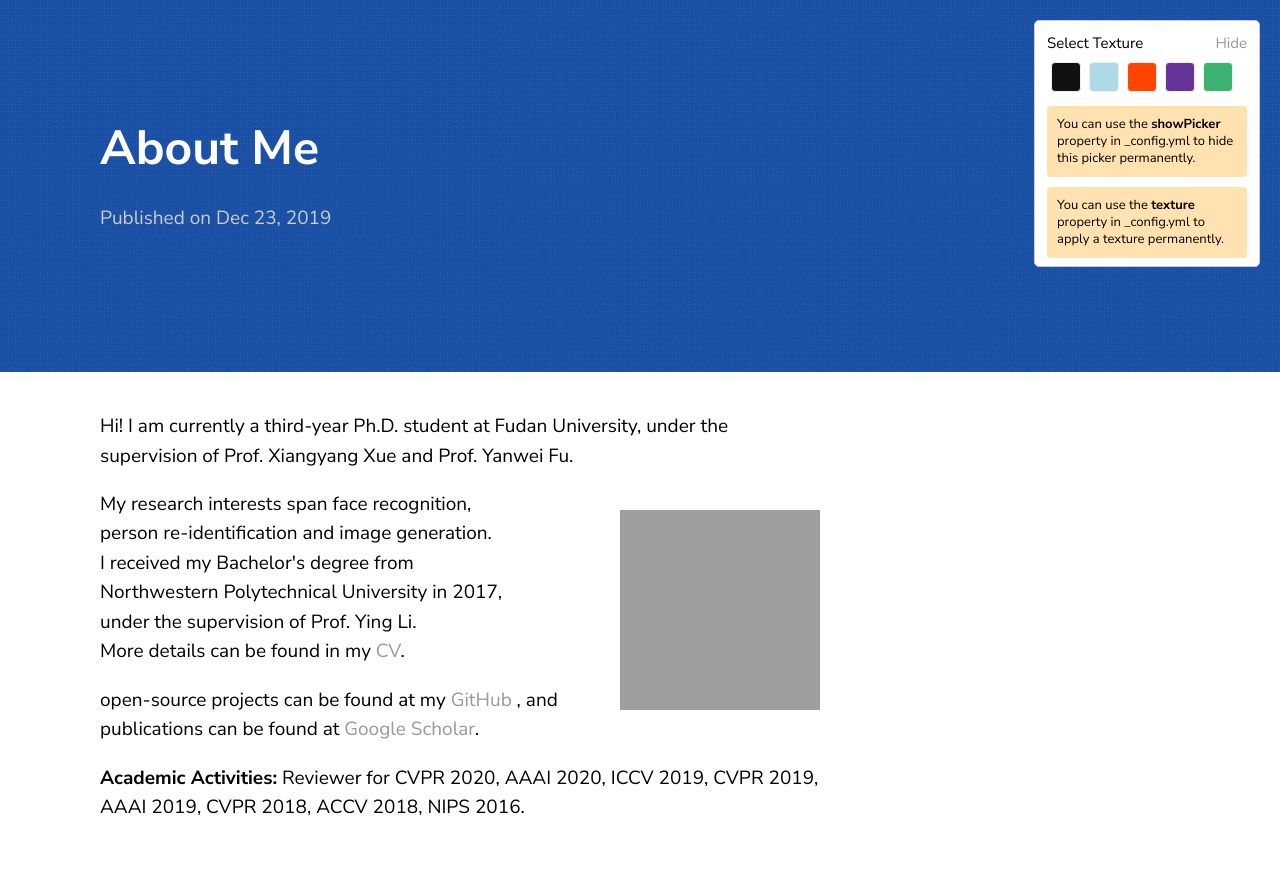
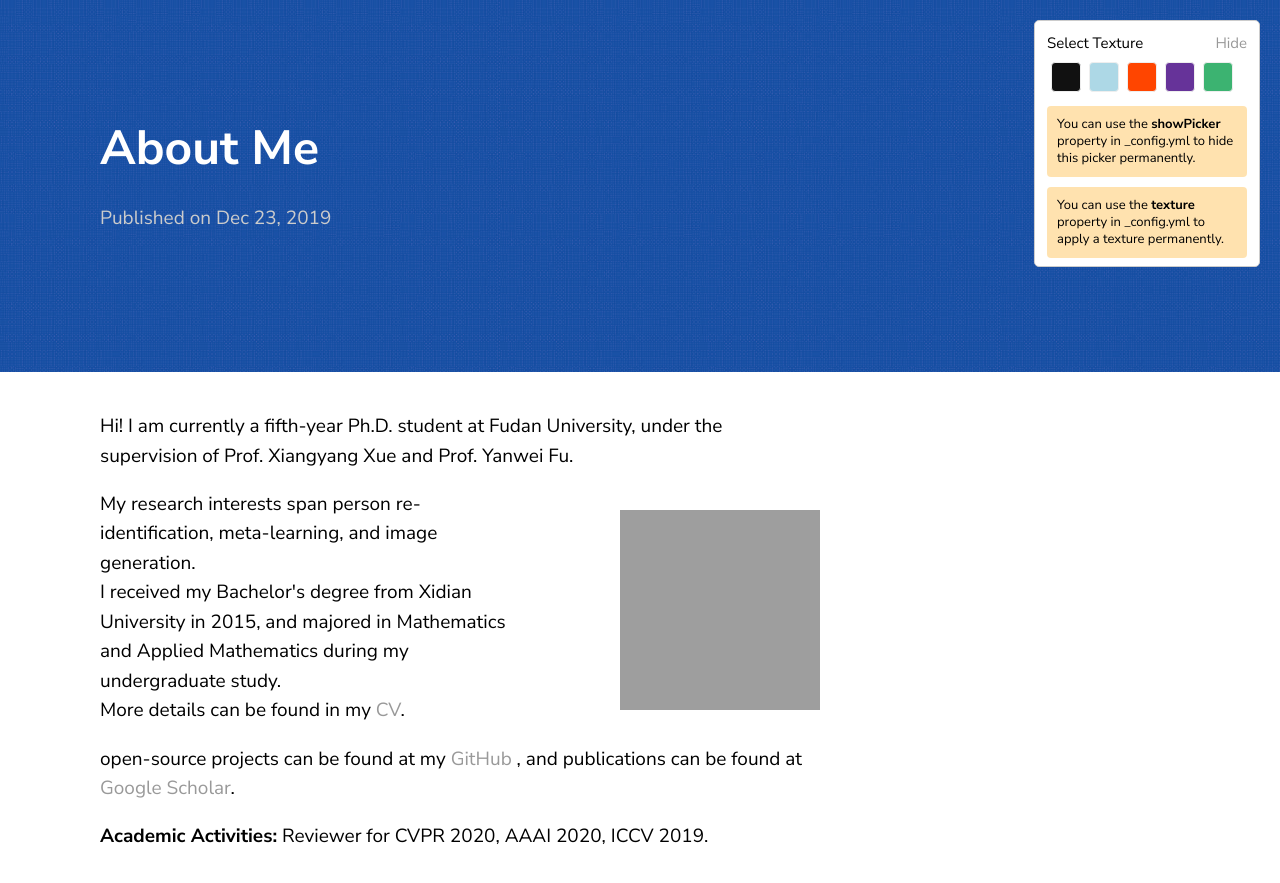
Before and after one commit to naiq/naiq.github.io, a Jekyll site: the page built from _posts/2019-08-30-about-me.markdown, in a window 1280 px wide. Shown: the top 883 px of the page. Built offline with Jekyll 4.4.1, drawn with Linux system fonts in a browser that asks for light colours; grey boxes are pictures that could not be loaded.

Commit message:
commit 1

```diff
--- a/_posts/2019-08-30-about-me.markdown
+++ b/_posts/2019-08-30-about-me.markdown
@@ -4,23 +4,23 @@ title:  "About Me"
 date:   2019-12-23 21:03:36 +0530
 ---
 
-Hi! I am currently a third-year Ph.D. student at Fudan University, under the supervision of Prof. Xiangyang Xue and Prof. Yanwei Fu.
+Hi! I am currently a fifth-year Ph.D. student at Fudan University, under the supervision of Prof. Xiangyang Xue and Prof. Yanwei Fu.
 
 <div>
 <img src="/img/about/portfolio.png" alt="." width="200" height="200" align="right">
 <span style="display:inline-block;width:60%;word-wrap:break-word;white-space:normal;">
 
-My research interests span face recognition, person re-identification and image generation.
+My research interests span person re-identification, meta-learning, and image generation.
 <br>
-I received my Bachelor's degree from Northwestern Polytechnical University in 2017, under the supervision of Prof. Ying Li.
+I received my Bachelor's degree from Xidian University in 2015, and majored in Mathematics and Applied Mathematics during my undergraduate study.
 <br>
-More details can be found in my <a href="/img/about/CV_wwx.pdf" target="_blank">CV</a>.
+More details can be found in my <a href="/img/about/qxl_cv.pdf" target="_blank">CV</a>.
 <br>
 </span>
 </div>
 
-open-source projects can be found at my <a href="https://github.com/wxwangIris" target="_blank">GitHub</a>
-, and publications can be found at <a href="https://scholar.google.com/citations?user=BN9Q_dcAAAAJ&hl=en" target="_blank">Google Scholar</a>.
+open-source projects can be found at my <a href="https://github.com/naiq" target="_blank">GitHub</a>
+, and publications can be found at <a href="https://scholar.google.com/citations?user=71WXkL4AAAAJ&hl=en" target="_blank">Google Scholar</a>.
 
 <b>Academic Activities:</b>
-Reviewer for CVPR 2020, AAAI 2020, ICCV 2019, CVPR 2019, AAAI 2019, CVPR 2018, ACCV 2018, NIPS 2016.
+Reviewer for CVPR 2020, AAAI 2020, ICCV 2019.
```
